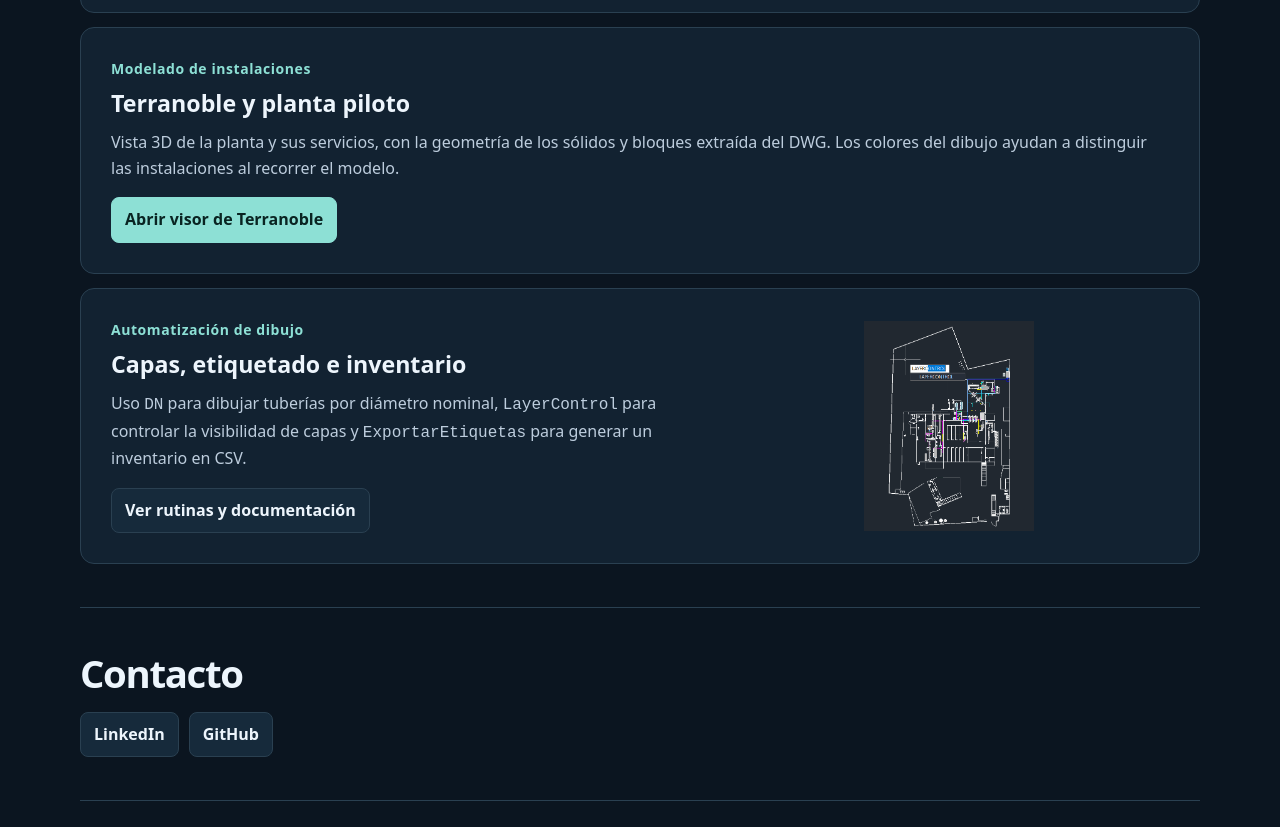
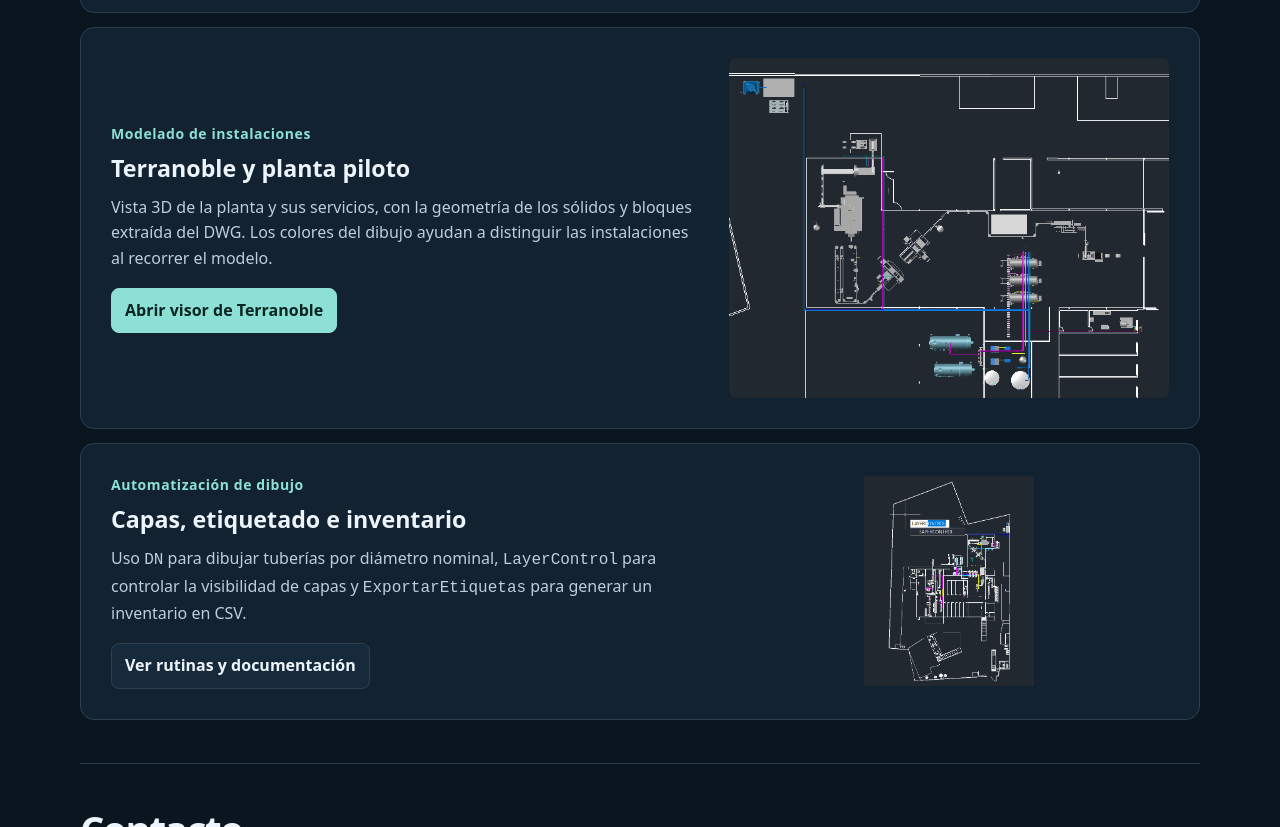
Before and after one commit to JanRDLP/portfolio-autocad, a plain HTML site: page index.html in a window 1280 px wide. Shown: the part 1557-2384 px from the top of the page. Drawn offline with Linux system fonts and the light colour scheme.

Commit message:
Agrega la captura de Terranoble al portafolio

```diff
--- a/assets/portfolio.css
+++ b/assets/portfolio.css
@@ -46,7 +46,8 @@ button,.button,select{cursor:pointer}
 .card:has(.card-copy:only-child){grid-template-columns:1fr}
 .viewer-picker{background:#0e1c29;padding:18px;border-radius:10px;display:grid;gap:8px;justify-items:start}
 .viewer-picker select{width:100%}
-.project-image{width:100%;max-height:210px;object-fit:contain}
+.project-image{width:100%;height:auto;max-height:210px;object-fit:contain}
+#terranoble .project-image{max-height:none;border-radius:8px}
 footer{border-top:1px solid var(--border);padding-block:20px 32px}
 dialog{border:1px solid var(--border);padding:0;border-radius:14px;background:var(--surface);color:var(--ink);width:min(1160px,96vw);max-width:none}
 dialog::backdrop{background:#040b13dd}
--- a/index.html
+++ b/index.html
@@ -69,6 +69,7 @@
         <p>Vista 3D de la planta y sus servicios, con la geometría de los sólidos y bloques extraída del DWG. Los colores del dibujo ayudan a distinguir las instalaciones al recorrer el modelo.</p>
         <div class="actions"><a class="button primary" href="visores/visor-terranoble-dwg.html" data-open-viewer>Abrir visor de Terranoble</a></div>
       </div>
+      <img class="project-image" src="assets/terranoble.png" alt="Vista superior de Terranoble con equipos y líneas de tubería en AutoCAD" width="666" height="515" loading="lazy">
     </article>
     <article id="rutinas" class="card" data-category="autolisp">
       <div class="card-copy">
```
Also changed, not shown: assets/terranoble.png (added).
